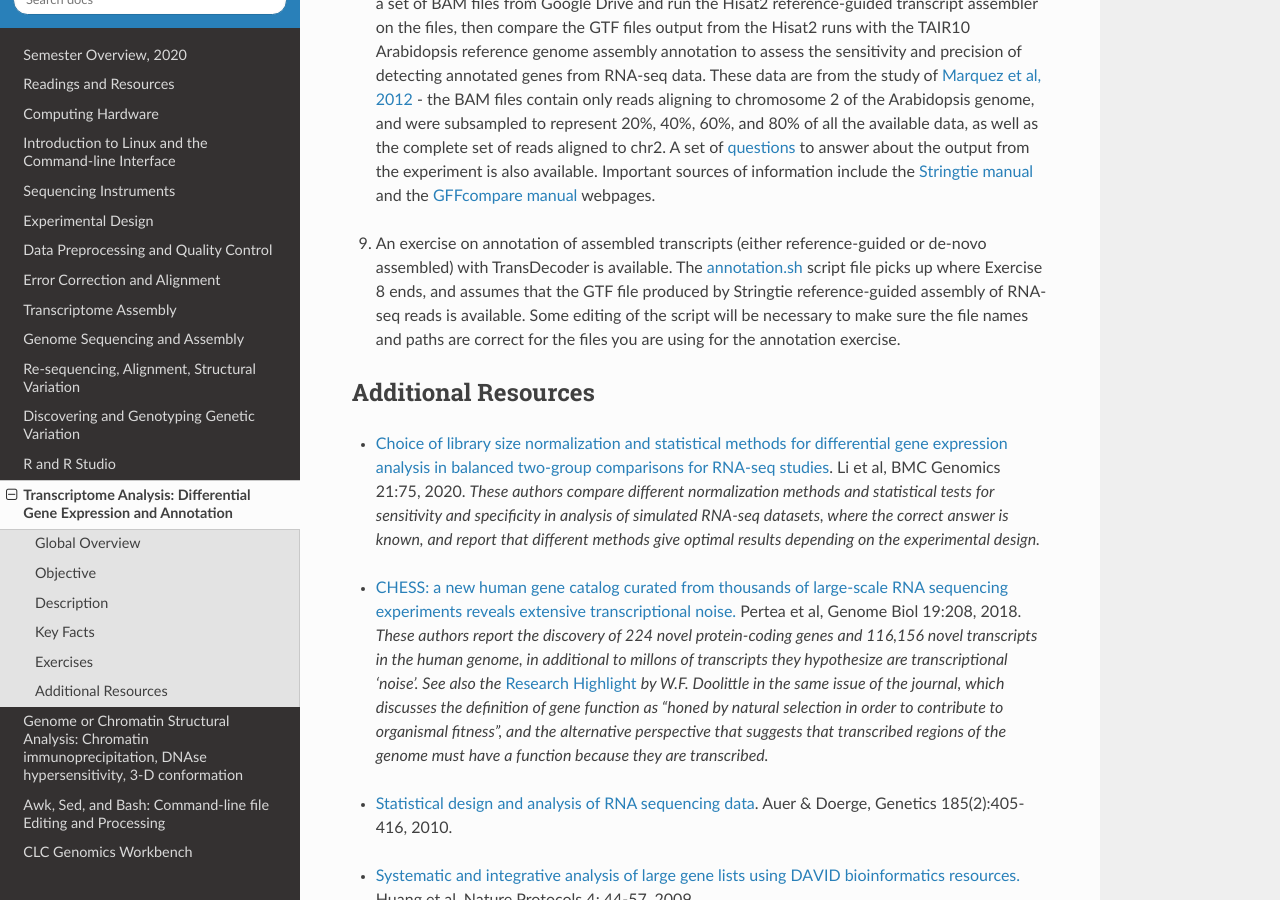
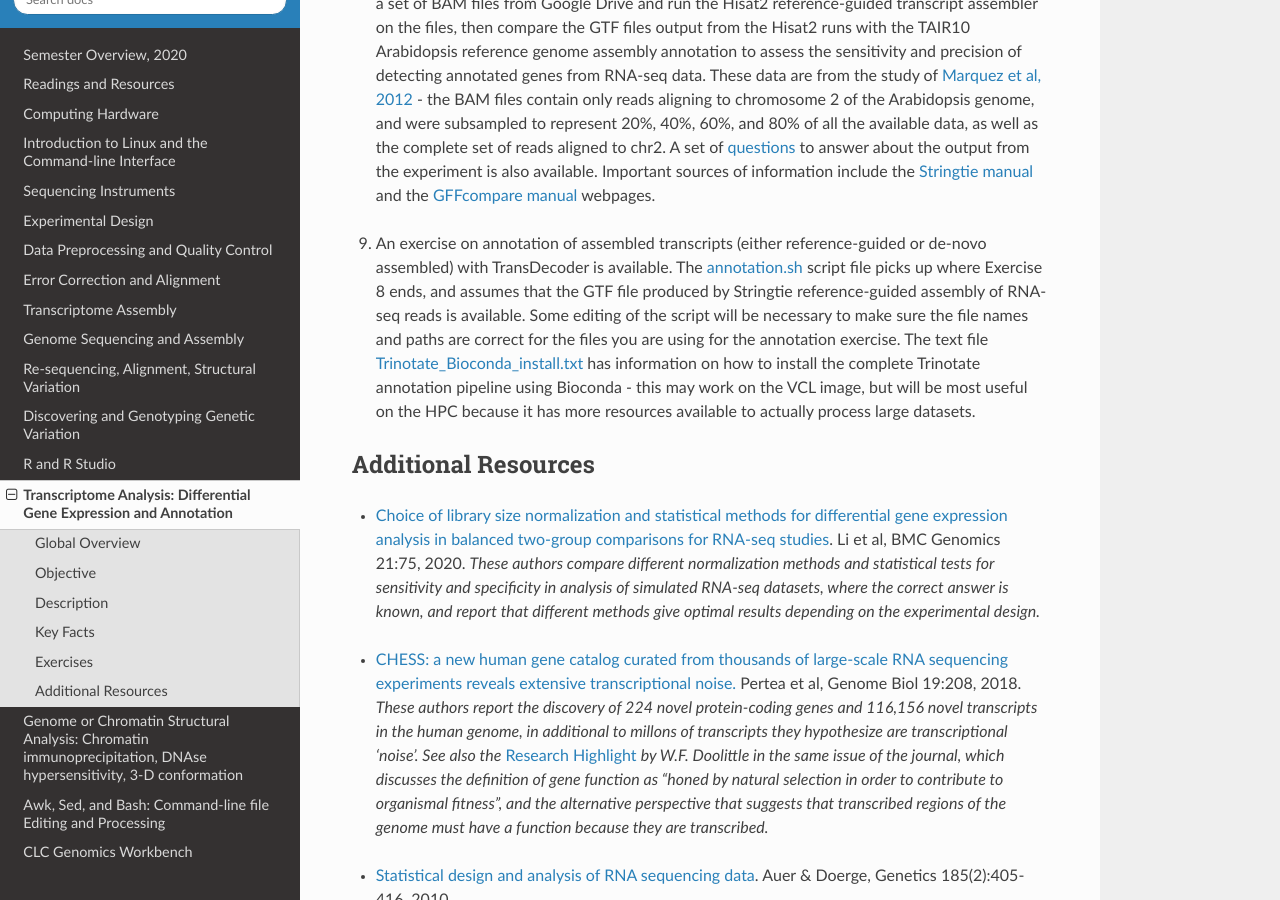
Before and after one commit to rwhetten/DeepSeqAnalysis, a Sphinx documentation site: the page built from docs/source/transcriptome-analysis.rst, in a window 1280 px wide and 900 px high, scrolled down 3765 px. Built offline with Sphinx 7.4.7 and the Read the Docs theme 2.0.0, drawn with Linux system fonts in a browser that asks for light colours.

Commit message:
Update transcriptome-analysis.rst
Trinotate and bioconda file link

```diff
--- a/docs/source/transcriptome-analysis.rst
+++ b/docs/source/transcriptome-analysis.rst
@@ -91,7 +91,7 @@ You can use the commands found in the `Transcriptome_data.txt <https://drive.goo
 
 \
 
-9. An exercise on annotation of assembled transcripts (either reference-guided or de-novo assembled) with TransDecoder is available. The `annotation.sh <https://drive.google.com/a/ncsu.edu/file/d/1CdT4XDvtTAqWn9R1w6UoGsQ9mlFssGj_>`_ script file picks up where Exercise 8 ends, and assumes that the GTF file produced by Stringtie reference-guided assembly of RNA-seq reads is available. Some editing of the script will be necessary to make sure the file names and paths are correct for the files you are using for the annotation exercise.
+9. An exercise on annotation of assembled transcripts (either reference-guided or de-novo assembled) with TransDecoder is available. The `annotation.sh <https://drive.google.com/a/ncsu.edu/file/d/1CdT4XDvtTAqWn9R1w6UoGsQ9mlFssGj_>`_ script file picks up where Exercise 8 ends, and assumes that the GTF file produced by Stringtie reference-guided assembly of RNA-seq reads is available. Some editing of the script will be necessary to make sure the file names and paths are correct for the files you are using for the annotation exercise. The text file `Trinotate_Bioconda_install.txt <https://drive.google.com/a/ncsu.edu/file/d/1vcVevB4jaBWUarIM7rWMo_ELFphKSd2Y>`_ has information on how to install the complete Trinotate annotation pipeline using Bioconda - this may work on the VCL image, but will be most useful on the HPC because it has more resources available to actually process large datasets.
 
 Additional Resources
 ********************
```
